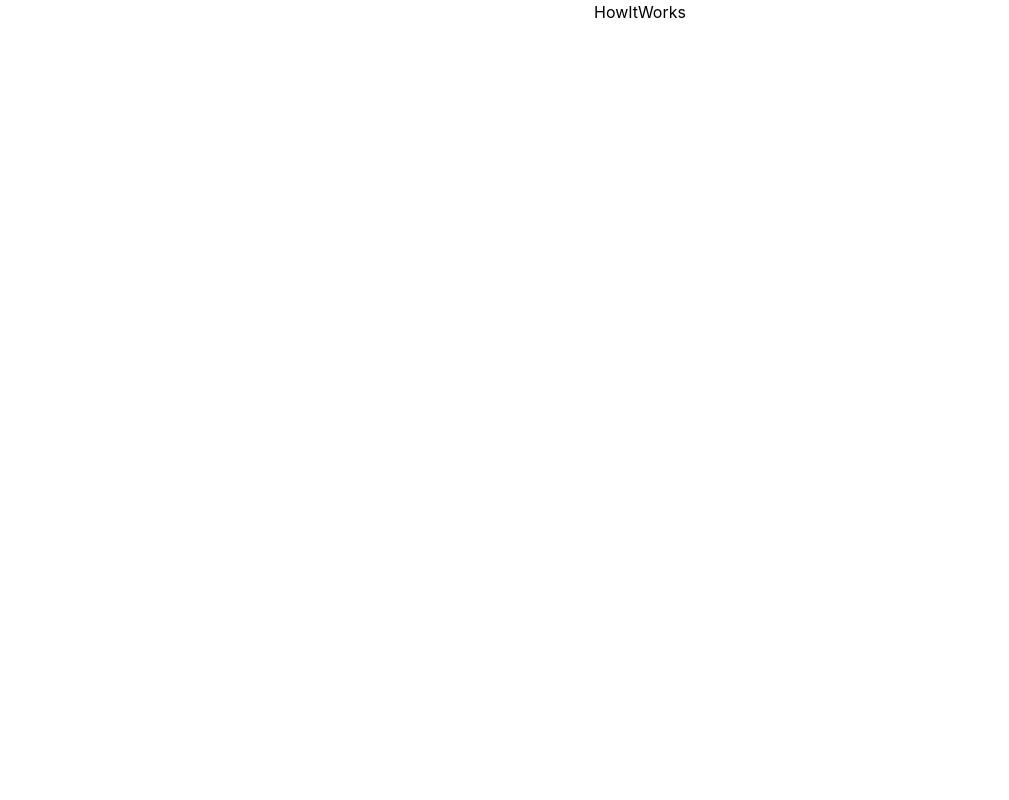
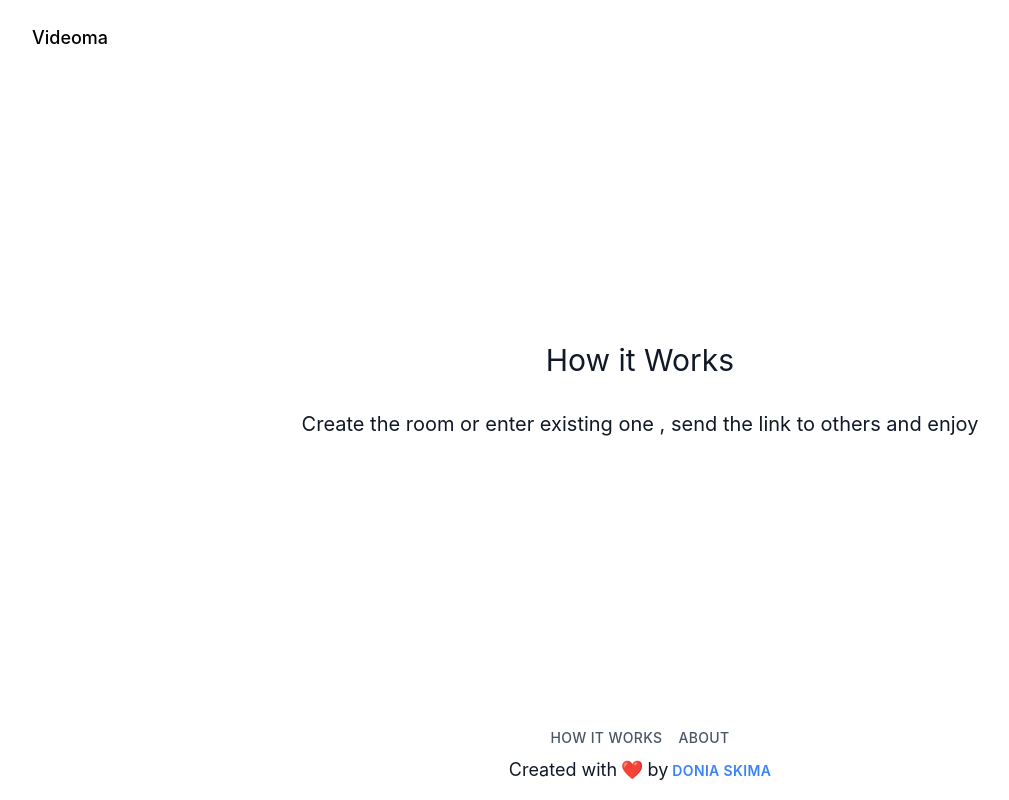
Before and after one commit to doniaskima/video-meetings, a React (Create React App) app in the folder client/: page /how-it-works in a window 1280 px wide. Shown: the whole page, without its empty margins (0-1009 px from the left). Built offline with nearby package versions, Linux system fonts and the light colour scheme.

Commit message:
feat(Abiut , HowItWork Pages)

```diff
--- a/client/src/pages/About.jsx
+++ b/client/src/pages/About.jsx
@@ -1,8 +1,15 @@
 import React from 'react'
+import Layout from '../components/Layout'
 
 const About = () => {
   return (
-    <div>About</div>
+     <Layout>
+       <h2 className="text-center text-2xl sm:text-3xl">
+          <p className="mt-8 sm:text-xl text-center">
+             the aim of the project is to help to create video meetings with ease
+          </p>
+       </h2>
+     </Layout>
   )
 }
 
--- a/client/src/pages/HowItWorks.jsx
+++ b/client/src/pages/HowItWorks.jsx
@@ -1,8 +1,16 @@
 import React from 'react'
+import Layout from "../components/Layout"
 
 const HowItWorks = () => {
   return (
-    <div>HowItWorks</div>
+    <Layout>
+      <h2 className="text-center text-2xl sm:text-3xl">
+        How it Works
+      </h2>
+      <p className="mt-8 sm:text-xl text-center">
+        Create the room or enter existing one , send the link to others and enjoy
+      </p>
+    </Layout>
   )
 }
 
```
Also changed, not shown: 2 other files (tests, documents, lock files or other folders).
